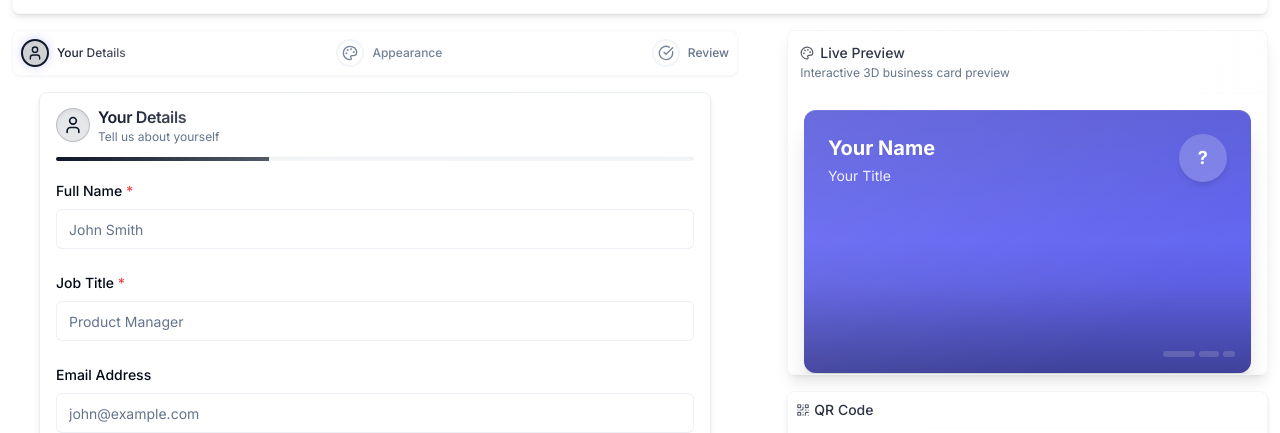
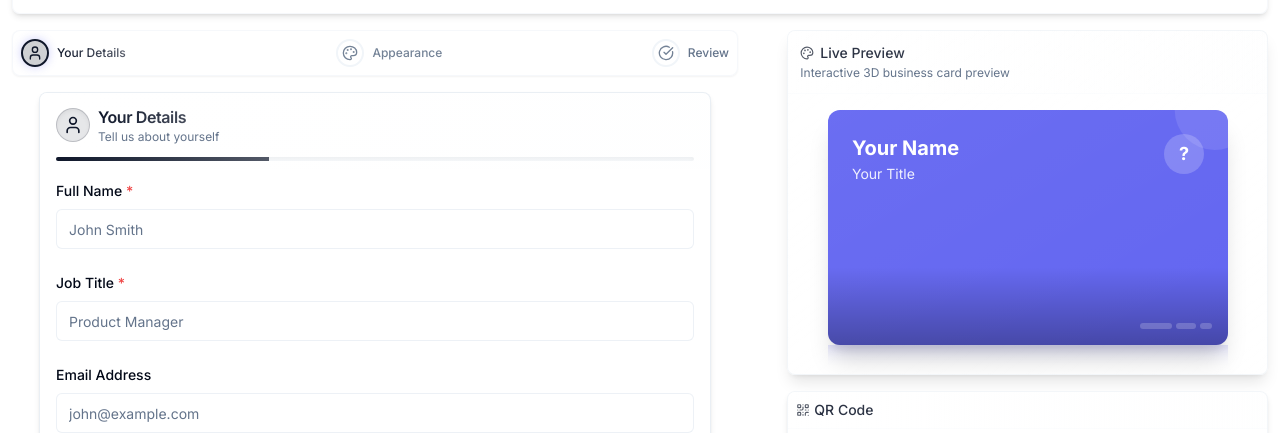
Before and after one commit to nenad0707/Vizify, a Next.js app: page /create in a window 1280 px wide. Shown: the part 192-625 px from the top of the page. Built offline with nearby package versions, Linux system fonts and the light colour scheme; no server answers; sample sign-in values are in the browser's storage.

Commit message:
Fix dynamic import for LivePreview and update card page to use useParams

```diff
--- a/src/app/card/[id]/page.tsx
+++ b/src/app/card/[id]/page.tsx
@@ -1,7 +1,7 @@
 "use client";
 
 import { useState, useEffect, use, useRef } from "react";
-import { useRouter } from "next/navigation";
+import { useRouter, useParams } from "next/navigation";
 import Link from "next/link";
 import { motion } from "framer-motion";
 import {
@@ -27,7 +27,7 @@ import { DeleteDialog } from "@/components/DeleteDialog";
 import { EditCardModal } from "@/components/EditCardModal";
 import * as htmlToImage from "html-to-image";
 import { toPng } from "html-to-image";
-import LivePreview from "@/components/LivePreview";
+import { LivePreview } from "@/components/LivePreview";
 
 interface CardPageProps {
   params: Promise<{ id: string }>;
--- a/src/app/create/page.tsx
+++ b/src/app/create/page.tsx
@@ -19,8 +19,10 @@ import { AppearanceSection } from "@/components/CardCreator/AppearanceSection";
 import { ReviewSection } from "@/components/CardCreator/ReviewSection";
 import { AuthRequired } from "@/components/AuthRequired";
 
-// Dynamic import of LivePreview to avoid server-side rendering issues
-const LivePreview = dynamic(() => import("@/components/LivePreview"), {
+// Fix the dynamic import to use default export
+const LivePreview = dynamic(() => import("@/components/LivePreview").then(mod => ({
+  default: mod.default || mod.LivePreview
+})), {
   ssr: false,
   loading: () => (
     <div className="flex items-center justify-center h-full bg-card/30 rounded-lg">
--- a/src/components/LivePreview.tsx
+++ b/src/components/LivePreview.tsx
@@ -1,8 +1,9 @@
 "use client";
 
 import { motion } from "framer-motion";
-import { forwardRef } from "react";
+import { forwardRef, useState } from "react";
 import { cn } from "@/lib/utils";
+import { Mail, Phone, Building2 } from "lucide-react";
 
 export interface BusinessCardData {
   name?: string;
@@ -26,43 +27,53 @@ const getBorderRadius = (template: string): string => {
     case "modern":
       return "0.75rem";
     case "minimalist":
-      return "0.5rem";
+      return "0.4rem";
     case "classic":
-      return "0.25rem";
+      return "0.2rem";
     default:
-      return "0.75rem"; // Default to modern
+      return "0.75rem";
   }
 };
 
-// Function to get text colors based on template
-const getTextColors = (template: string) => {
-  switch (template) {
-    case "modern":
+// Function to get text colors based on template and background color
+const getTextColors = (template: string, bgColor: string) => {
+  // Check if the background color is light or dark
+  const isLight = (color: string) => {
+    // Convert hex to RGB
+    const hex = color.replace('#', '');
+    const r = parseInt(hex.substring(0, 2), 16);
+    const g = parseInt(hex.substring(2, 4), 16);
+    const b = parseInt(hex.substring(4, 6), 16);
+
+    // Calculate relative luminance
+    const luminance = (0.299 * r + 0.587 * g + 0.114 * b) / 255;
+    return luminance > 0.5;
+  };
+
+  const lightBg = isLight(bgColor);
+
+  if (template === "modern") {
+    // Modern template always uses white text regardless of background
     return {
       primary: "#ffffff",
       secondary: "rgba(255,255,255,0.9)",
       tertiary: "rgba(255,255,255,0.7)",
       accent: "rgba(255,255,255,0.3)",
     };
-    case "minimalist":
-      return {
-        primary: "#000000",
-        secondary: "rgba(0,0,0,0.7)",
-        tertiary: "rgba(0,0,0,0.5)",
-        accent: "rgba(0,0,0,0.05)",
-      };
-    case "classic":
+  } else if (lightBg) {
+    // Light background → dark text
     return {
       primary: "#1a1a1a",
       secondary: "rgba(0,0,0,0.8)",
       tertiary: "rgba(0,0,0,0.6)",
       accent: "rgba(0,0,0,0.1)",
     };
-    default:
+  } else {
+    // Dark background → light text
     return {
       primary: "#ffffff",
       secondary: "rgba(255,255,255,0.9)",
-        tertiary: "rgba(255,255,255,0.8)",
+      tertiary: "rgba(255,255,255,0.7)",
       accent: "rgba(255,255,255,0.2)",
     };
   }
@@ -72,104 +83,87 @@ const getTextColors = (template: string) => {
 const getBoxShadow = (template: string): string => {
   switch (template) {
     case "modern":
-      return "0 20px 25px -5px rgba(0,0,0,0.15), 0 10px 10px -5px rgba(0,0,0,0.08), inset 0 1px 0 0 rgba(255,255,255,0.1)";
+      return "0 20px 25px -5px rgba(0,0,0,0.15), 0 10px 10px -5px rgba(0,0,0,0.08)";
     case "minimalist":
-      return "0 1px 2px rgba(0,0,0,0.03)";
+      return "0 1px 3px rgba(0,0,0,0.05)";
     case "classic":
-      return "0 4px 8px rgba(0,0,0,0.08), 0 1px 4px rgba(0,0,0,0.08), 0 0 0 1px rgba(0,0,0,0.05)";
+      return "0 4px 6px rgba(0,0,0,0.1), 0 0 0 1px rgba(0,0,0,0.05)";
     default:
-      return "0 10px 25px -5px rgba(0,0,0,0.1), 0 10px 10px -5px rgba(0,0,0,0.04)";
-  }
-};
-
-// Function to get overlay gradient
-const getOverlayGradient = (template: string): string => {
-  switch (template) {
-    case "modern":
-      return "linear-gradient(145deg, rgba(255,255,255,0.1) 0%, rgba(255,255,255,0) 80%)";
-    case "classic":
-      return "linear-gradient(180deg, rgba(255,255,255,0.05) 0%, rgba(0,0,0,0.02) 100%)";
-    case "minimalist":
-      return "none";
-    default:
-      return "none";
-  }
-};
-
-// Function to get specific layout for template
-const getLayout = (template: string): string => {
-  switch (template) {
-    case "modern":
-      return "flex flex-col justify-between";
-    case "classic":
-      return "flex flex-col justify-between";
-    case "minimalist":
-      return "flex flex-col items-start justify-center";
-    default:
-      return "flex flex-col justify-between";
+      return "0 10px 25px -5px rgba(0,0,0,0.1)";
   }
 };
 
 // Helper function to darken or lighten a color
 function adjustColor(color: string, amount: number): string {
-  // Remove # if present
   color = color.replace(/^#/, "");
-
-  // Parse the color
   let r = parseInt(color.substring(0, 2), 16);
   let g = parseInt(color.substring(2, 4), 16);
   let b = parseInt(color.substring(4, 6), 16);
-
-  // Adjust the color
   r = Math.max(0, Math.min(255, r + amount));
   g = Math.max(0, Math.min(255, g + amount));
   b = Math.max(0, Math.min(255, b + amount));
-
-  // Convert back to hex
-  return `#${r.toString(16).padStart(2, "0")}${g
-    .toString(16)
-    .padStart(2, "0")}${b.toString(16).padStart(2, "0")}`;
+  return `#${r.toString(16).padStart(2, "0")}${g.toString(16).padStart(2, "0")}${b.toString(16).padStart(2, "0")}`;
 }
 
-const LivePreview = forwardRef<HTMLDivElement, LivePreviewProps>(
+export const LivePreview = forwardRef<HTMLDivElement, LivePreviewProps>(
   ({ data, className, interactive = true }, ref) => {
     const { name, title, email, phone, company, color, template } = data;
     const templateType = template || "modern";
     const borderRadius = getBorderRadius(templateType);
-    const textColors = getTextColors(templateType);
+    const textColors = getTextColors(templateType, color);
     const boxShadow = getBoxShadow(templateType);
-    const layout = getLayout(templateType);
-    const overlayGradient = getOverlayGradient(templateType);
 
-    // Calculate lighter or darker accent color based on template
-    const accentColor =
-      templateType === "minimalist"
-        ? adjustColor(color, 40) // Lighter for minimalist
-        : adjustColor(color, -40); // Darker for others
+    // Track mouse position for 3D effect
+    const [mousePosition, setMousePosition] = useState({ x: 0, y: 0 });
+
+    // Calculate accent color
+    const accentColor = templateType === "minimalist"
+      ? adjustColor(color, 40)
+      : adjustColor(color, -30);
+
+    // Handle mouse move for 3D rotation
+    const handleMouseMove = (e: React.MouseEvent) => {
+      if (!interactive) return;
+
+      const rect = e.currentTarget.getBoundingClientRect();
+      // Calculate normalized coordinates (-0.5 to 0.5)
+      const x = ((e.clientX - rect.left) / rect.width) - 0.5;
+      const y = ((e.clientY - rect.top) / rect.height) - 0.5;
+
+      setMousePosition({ x, y });
+    };
+
+    // Handle mouse leave
+    const handleMouseLeave = () => {
+      setMousePosition({ x: 0, y: 0 });
+    };
+
+    // Get rotation strength based on template
+    const getRotationStrength = () => {
+      switch (templateType) {
+        case "modern":
+          return 10; // More pronounced rotation
+        case "minimalist":
+          return 5;  // Subtle rotation
+        case "classic":
+          return 3;  // Very subtle rotation
+        default:
+          return 7;
+      }
+    };
+
+    const rotationStrength = getRotationStrength();
 
     return (
-      <motion.div
+      <div
         ref={ref}
         className={cn(
-          "business-card w-full aspect-[1.7/1] overflow-hidden relative",
-          interactive && "premium-3d-card",
-          className,
+          "relative w-full max-w-[400px] mx-auto aspect-[1.7/1]",
+          className
         )}
-        whileHover={
-          interactive && templateType === "minimalist"
-            ? {
-                y: -3,
-                transition: { duration: 0.2 },
-              }
-            : interactive
-            ? {
-                rotateX: [0, -5, 0],
-                rotateY: [0, 10, 0],
-                scale: 1.02,
-                transition: { duration: 0.5 },
-              }
-            : undefined
-        }
+      >
+        <motion.div
+          className="business-card w-full h-full rounded-lg overflow-hidden relative"
           style={{
             backgroundColor: color,
             borderRadius,
@@ -177,29 +171,30 @@ const LivePreview = forwardRef<HTMLDivElement, LivePreviewProps>(
             border:
               templateType === "classic"
                 ? `1px solid ${adjustColor(color, -20)}`
+                : templateType === "minimalist"
+                ? `1px solid ${adjustColor(color, 20)}`
                 : "none",
+            transform: interactive
+              ? `perspective(1000px) rotateY(${mousePosition.x * rotationStrength}deg) rotateX(${-mousePosition.y * rotationStrength}deg)`
+              : undefined,
+            transition: "transform 0.3s ease"
           }}
+          onMouseMove={handleMouseMove}
+          onMouseLeave={handleMouseLeave}
+          whileHover={interactive ? { scale: 1.02 } : undefined}
         >
-        {/* Template-specific overlays */}
+          {/* MODERN TEMPLATE */}
           {templateType === "modern" && (
-          <div
-            className="absolute inset-0 z-10"
-            style={{
-              background: overlayGradient,
-              borderRadius,
-            }}
-          />
-        )}
-
-        {interactive && (
             <>
-            <div className="absolute inset-0 bg-gradient-to-tr from-transparent via-white/20 to-transparent opacity-0 hover:opacity-100 transition-opacity duration-300" />
-            <div className="absolute inset-0 bg-gradient-to-b from-black/10 via-transparent to-black/20" />
+              <div className="absolute inset-0 bg-gradient-to-br from-white/10 to-transparent opacity-50" />
+              <div className="absolute top-0 right-0 h-20 w-20 rounded-full bg-white/10 -translate-y-1/2 translate-x-1/3" />
+              <div className="absolute bottom-0 left-0 right-0 h-1/3 bg-gradient-to-t from-black/30 to-transparent" />
             </>
           )}
 
-        {/* Template-specific elements */}
+          {/* CLASSIC TEMPLATE */}
           {templateType === "classic" && (
+            <>
               <div
                 className="absolute top-0 left-0 right-0 h-2"
                 style={{
@@ -208,19 +203,31 @@ const LivePreview = forwardRef<HTMLDivElement, LivePreviewProps>(
                   borderTopRightRadius: borderRadius,
                 }}
               />
+
+              <div className="absolute right-4 top-4 h-16 w-16 rounded-full opacity-10"
+                style={{ border: `1px solid ${textColors.primary}` }}
+              />
+            </>
           )}
 
+          {/* MINIMALIST TEMPLATE */}
           {templateType === "minimalist" && (
             <div
-            className="absolute left-0 top-0 bottom-0 w-1"
+              className="absolute left-0 top-0 bottom-0 w-1.5"
               style={{
                 backgroundColor: accentColor,
               }}
             />
           )}
 
-        <div className={cn("p-6 h-full relative", layout)}>
+          {/* CARD CONTENT */}
+          <div className={cn("p-6 h-full relative",
+            templateType === "minimalist"
+              ? "flex flex-col items-start justify-center pl-8"
+              : "flex flex-col justify-between"
+          )}>
             {templateType === "minimalist" ? (
+              // MINIMALIST LAYOUT
               <>
                 <div className="mb-auto">
                   <h3
@@ -237,40 +244,57 @@ const LivePreview = forwardRef<HTMLDivElement, LivePreviewProps>(
                   </p>
                 </div>
 
-              <div className="mt-auto">
+                <div className="mt-auto space-y-2">
                   {company && (
+                    <div className="flex items-center gap-2">
+                      <Building2
+                        size={12}
+                        style={{ color: textColors.tertiary }}
+                      />
                       <p
-                    className="text-xs mb-1"
+                        className="text-xs"
                         style={{ color: textColors.tertiary }}
                       >
                         {company}
                       </p>
+                    </div>
                   )}
                   {email && (
+                    <div className="flex items-center gap-2">
+                      <Mail
+                        size={12}
+                        style={{ color: textColors.tertiary }}
+                      />
                       <p
-                    className="text-xs font-medium"
-                    style={{ color: textColors.secondary }}
+                        className="text-xs"
+                        style={{ color: textColors.tertiary }}
                       >
                         {email}
                       </p>
+                    </div>
                   )}
                   {phone && (
+                    <div className="flex items-center gap-2">
+                      <Phone
+                        size={12}
+                        style={{ color: textColors.tertiary }}
+                      />
                       <p
-                    className="text-xs font-medium"
-                    style={{ color: textColors.secondary }}
+                        className="text-xs"
+                        style={{ color: textColors.tertiary }}
                       >
                         {phone}
                       </p>
+                    </div>
                   )}
                 </div>
               </>
-          ) : (
-            // Original layout for other templates
+            ) : templateType === "classic" ? (
+              // CLASSIC LAYOUT
               <>
-              <div className="flex justify-between items-start">
                 <div>
                   <h3
-                    className="text-xl font-bold drop-shadow-sm"
+                    className="text-xl font-bold"
                     style={{ color: textColors.primary }}
                   >
                     {name || "Your Name"}
@@ -281,36 +305,122 @@ const LivePreview = forwardRef<HTMLDivElement, LivePreviewProps>(
                   >
                     {title || "Your Title"}
                   </p>
-                </div>
-                <div className="h-12 w-12 rounded-full flex items-center justify-center bg-white/20 backdrop-blur-sm text-white font-bold text-lg shadow-md">
-                  {(name || "?").charAt(0)}
-                </div>
-              </div>
 
-              <div>
                   {company && (
                     <p
-                    className="text-xs mb-1"
+                      className="text-xs mt-2"
                       style={{ color: textColors.tertiary }}
                     >
                       {company}
                     </p>
                   )}
+                </div>
+
+                <div className="space-y-1 mt-3">
                   {email && (
+                    <div className="flex items-center gap-1.5">
+                      <Mail
+                        size={12}
+                        style={{ color: textColors.tertiary }}
+                      />
                       <p
-                    className="text-xs font-medium"
-                    style={{ color: textColors.secondary }}
+                        className="text-xs"
+                        style={{ color: textColors.tertiary }}
                       >
                         {email}
                       </p>
+                    </div>
                   )}
                   {phone && (
+                    <div className="flex items-center gap-1.5">
+                      <Phone
+                        size={12}
+                        style={{ color: textColors.tertiary }}
+                      />
                       <p
-                    className="text-xs font-medium"
-                    style={{ color: textColors.secondary }}
+                        className="text-xs"
+                        style={{ color: textColors.tertiary }}
                       >
                         {phone}
                       </p>
+                    </div>
+                  )}
+                </div>
+
+                <div className="absolute bottom-5 right-5">
+                  <div
+                    className="text-xs font-semibold"
+                    style={{ color: textColors.primary }}
+                  >
+                    {name?.split(' ')[0]?.toUpperCase() || 'VIZIFY'}
+                  </div>
+                </div>
+              </>
+            ) : (
+              // MODERN LAYOUT
+              <>
+                <div className="flex justify-between items-start">
+                  <div>
+                    <h3
+                      className="text-xl font-bold"
+                      style={{ color: textColors.primary }}
+                    >
+                      {name || "Your Name"}
+                    </h3>
+                    <p
+                      className="text-sm mt-0.5"
+                      style={{ color: textColors.secondary }}
+                    >
+                      {title || "Your Title"}
+                    </p>
+                  </div>
+                  <div className="h-10 w-10 rounded-full flex items-center justify-center bg-white/20 text-white font-bold text-lg">
+                    {(name || "?").charAt(0)}
+                  </div>
+                </div>
+
+                <div className="space-y-1.5 relative z-10">
+                  {company && (
+                    <div className="flex items-center gap-1.5">
+                      <Building2
+                        size={14}
+                        style={{ color: textColors.tertiary }}
+                      />
+                      <p
+                        className="text-xs"
+                        style={{ color: textColors.tertiary }}
+                      >
+                        {company}
+                      </p>
+                    </div>
+                  )}
+                  {email && (
+                    <div className="flex items-center gap-1.5">
+                      <Mail
+                        size={14}
+                        style={{ color: textColors.tertiary }}
+                      />
+                      <p
+                        className="text-xs"
+                        style={{ color: textColors.tertiary }}
+                      >
+                        {email}
+                      </p>
+                    </div>
+                  )}
+                  {phone && (
+                    <div className="flex items-center gap-1.5">
+                      <Phone
+                        size={14}
+                        style={{ color: textColors.tertiary }}
+                      />
+                      <p
+                        className="text-xs"
+                        style={{ color: textColors.tertiary }}
+                      >
+                        {phone}
+                      </p>
+                    </div>
                   )}
                 </div>
 
@@ -321,21 +431,22 @@ const LivePreview = forwardRef<HTMLDivElement, LivePreviewProps>(
                 </div>
               </>
             )}
+          </div>
+        </motion.div>
 
-          {templateType === "classic" && (
+        {/* Card shadow/reflection */}
+        {interactive && (
           <div
-              className="absolute top-6 right-6 h-16 w-16 opacity-5 rounded-full"
+            className="absolute top-[100%] left-0 right-0 h-[20%] opacity-20 rounded-b-lg overflow-hidden"
             style={{
-                border: `3px solid ${textColors.primary}`,
+              background: `linear-gradient(to bottom, ${adjustColor(color, -20)}, transparent)`,
+              transformOrigin: 'top center',
+              transform: 'scaleY(0.5)',
+              maskImage: 'linear-gradient(to bottom, rgba(0,0,0,0.8), transparent)'
             }}
           />
         )}
-
-          {templateType === "modern" && (
-            <div className="absolute bottom-0 left-0 right-0 h-1/3 bg-gradient-to-t from-black/20 to-transparent z-0" />
-          )}
       </div>
-      </motion.div>
     );
   },
 );
```
Also changed, not shown: src/app/api/cards/route.ts (line endings or trailing spaces). Lines whose indentation alone changed are shown as unchanged.
